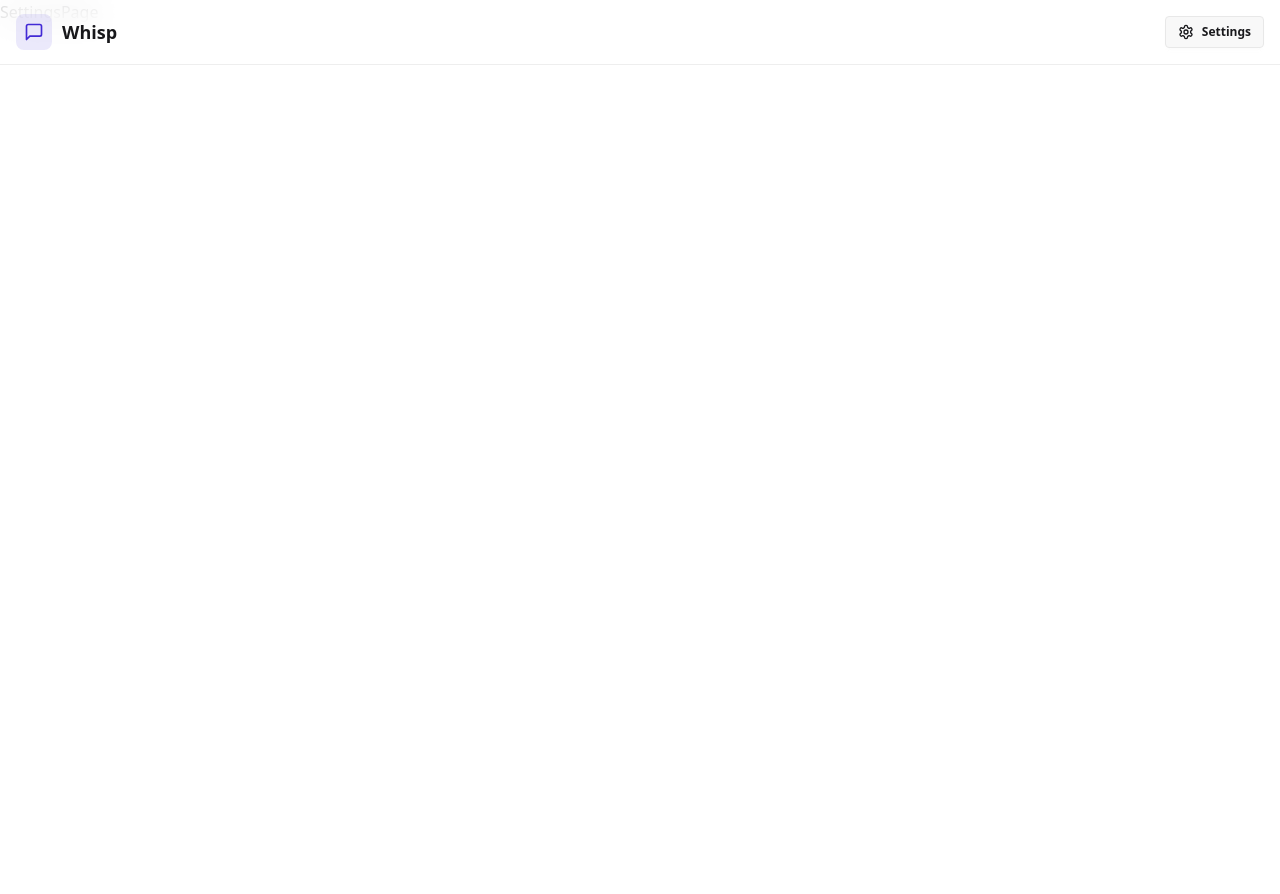
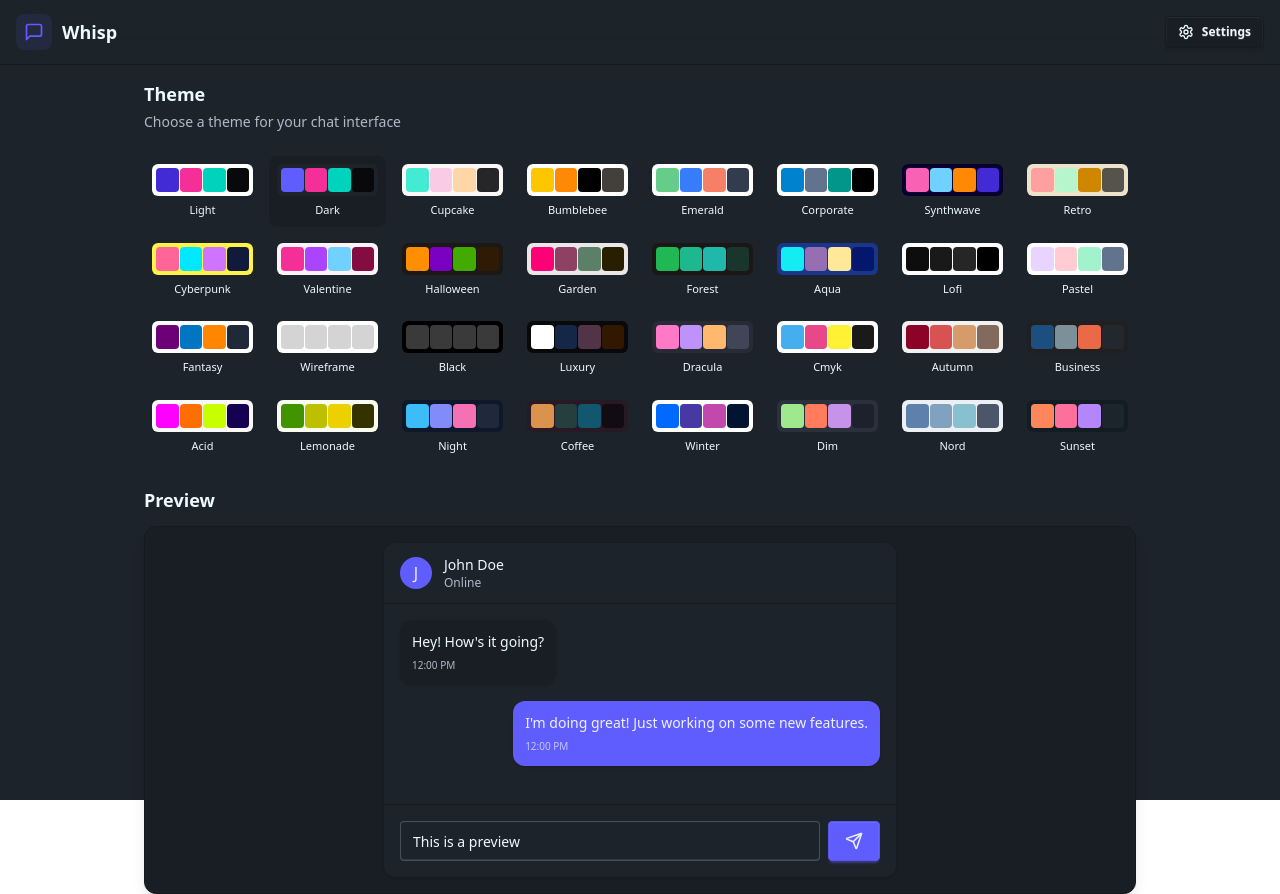
Before and after one commit to C-handan/whisp_app, a React (Vite) app in the folder frontend/: page /settings in a window 1280 px wide. Before the commit the page ends 800 px from the top, so only its background shows below. Built offline with nearby package versions, Linux system fonts and the light colour scheme; no server answers.

Commit message:
feat: settingsPage initiated, color palette added

```diff
--- a/frontend/src/App.jsx
+++ b/frontend/src/App.jsx
@@ -7,11 +7,13 @@
 import SettingsPage from "./pages/SettingsPage";
 import ProfilePage from "./pages/ProfilePage";
 import { useAuthStore } from "./store/useAuthStore";
+import { useThemeStore } from "./store/useThemeStore";
+
 import { Loader } from "lucide-react";
 import { Toaster } from "react-hot-toast";
 const App = () => {
   const { authUser, checkAuth, isCheckingAuth } = useAuthStore();
-
+  const { theme } = useThemeStore();
   useEffect(() => {
     checkAuth();
   }, [checkAuth]);
@@ -25,7 +27,7 @@
     );
   }
   return (
-    <div>
+    <div data-theme={theme}>
       <Navbar />
       <Routes>
         <Route
--- /dev/null
+++ b/frontend/src/constants/index.js
@@ -0,0 +1,34 @@
+export const THEMES = [
+  "light",
+  "dark",
+  "cupcake",
+  "bumblebee",
+  "emerald",
+  "corporate",
+  "synthwave",
+  "retro",
+  "cyberpunk",
+  "valentine",
+  "halloween",
+  "garden",
+  "forest",
+  "aqua",
+  "lofi",
+  "pastel",
+  "fantasy",
+  "wireframe",
+  "black",
+  "luxury",
+  "dracula",
+  "cmyk",
+  "autumn",
+  "business",
+  "acid",
+  "lemonade",
+  "night",
+  "coffee",
+  "winter",
+  "dim",
+  "nord",
+  "sunset",
+];
--- a/frontend/src/index.css
+++ b/frontend/src/index.css
@@ -1,2 +1,6 @@
 @import "tailwindcss";
 @plugin "daisyui";
+
+@plugin "daisyui" {
+  themes: all;
+}
--- a/frontend/src/pages/ProfilePage.jsx
+++ b/frontend/src/pages/ProfilePage.jsx
@@ -1,13 +1,108 @@
-import React from 'react'
-import { useAuthStore } from '../store/useAuthStore'
+import { useState } from "react";
+import { useAuthStore } from "../store/useAuthStore";
+import { Camera, User, Mail } from "lucide-react";
 const ProfilePage = () => {
-  const [authUser, isUpdatingProfile, updateProfile] = useAuthStore();
+  const { authUser, isUpdatingProfile, updateProfile } = useAuthStore();
+  const [selectedImage, setSelectedImage] = useState(null);
   const handleImageUpload = async (e) => {
+    const file = e.target.files[0];
+    if (!file) return;
 
-  }
+    const reader = new FileReader();
+    reader.readAsDataURL(file);
+    reader.onload = async () => {
+      const base64Image = reader.result;
+      setSelectedImage(base64Image);
+      await updateProfile({ profilePic: base64Image });
+    };
+  };
   return (
-    <div>ProfilePage</div>
-  )
-}
+    <div className="h-screen pt-20 ">
+      <div className="max-w-2xl mx-auto p-4 py-8">
+        <div className="bg-base-300 rounded-xl p-6 space-y-8 ">
+          <div className="text-center">
+            <h1 className="text-2xl font-semibold ">Profile</h1>
+            <p className="mt-2">Your profile information</p>
+          </div>
 
-export default ProfilePage
+          {/* avatar upload section */}
+          <div className="flex flex-col items-center gap-4">
+            <div className="relative">
+              <img
+                src={selectedImage || authUser.profilePic || "/avatar.png"}
+                alt="Profile"
+                className="size-32 rounded-full object-cover border-4 "
+              />
+              <label
+                htmlFor="avatar-upload"
+                className={`
+                  absolute bottom-0 right-0
+                  bg-base-content hover:scale-105
+                  p-2 rounded-full cursor-pointer
+                  transition-all duration-200
+                  ${
+                    isUpdatingProfile ? "animate-pulse pointer-events-none" : ""
+                  }
+                `}
+              >
+                <Camera className="w-5 h-5 text-base-200" />
+                <input
+                  type="file"
+                  id="avatar-upload"
+                  className="hidden"
+                  accept="image/*"
+                  onChange={handleImageUpload}
+                  disabled={isUpdatingProfile}
+                />
+              </label>
+            </div>
+            <p className="text-sm text-zinc-400">
+              {isUpdatingProfile
+                ? "Uploading..."
+                : "Click the camera icon to update your photo"}
+            </p>
+          </div>
+          {/* user info */}
+          <div className="space-y-6">
+            <div className="space-y-1.5">
+              <div className="text-sm text-zinc-400 flex items-center gap-2">
+                <User className="w-4 h-4" />
+                Full Name
+              </div>
+              <p className="px-4 py-2.5 bg-base-200 rounded-lg border">
+                {authUser?.fullName}
+              </p>
+            </div>
+
+            <div className="space-y-1.5">
+              <div className="text-sm text-zinc-400 flex items-center gap-2">
+                <Mail className="w-4 h-4" />
+                Email Address
+              </div>
+              <p className="px-4 py-2.5 bg-base-200 rounded-lg border">
+                {authUser?.email}
+              </p>
+            </div>
+          </div>
+
+          {/* additinal information */}
+          <div className="mt-6 bg-base-300 rounded-xl p-6">
+            <h2 className="text-lg font-medium  mb-4">Account Information</h2>
+            <div className="space-y-3 text-sm">
+              <div className="flex items-center justify-between py-2 border-b border-zinc-700">
+                <span>Member Since</span>
+                <span>{authUser.createdAt?.split("T")[0]}</span>
+              </div>
+              <div className="flex items-center justify-between py-2">
+                <span>Account Status</span>
+                <span className="text-green-500">Active</span>
+              </div>
+            </div>
+          </div>
+        </div>
+      </div>
+    </div>
+  );
+};
+
+export default ProfilePage;
--- a/frontend/src/pages/SettingsPage.jsx
+++ b/frontend/src/pages/SettingsPage.jsx
@@ -1,9 +1,135 @@
-import React from 'react'
+import { THEMES } from "../constants";
+import { useThemeStore } from "../store/useThemeStore";
+import { Send } from "lucide-react";
+
+const PREVIEW_MESSAGES = [
+  { id: 1, content: "Hey! How's it going?", isSent: false },
+  {
+    id: 2,
+    content: "I'm doing great! Just working on some new features.",
+    isSent: true,
+  },
+];
 
 const SettingsPage = () => {
+  const { theme, setTheme } = useThemeStore();
+
   return (
-    <div>SettingsPage</div>
-  )
-}
+    <div className="h-screen container mx-auto px-4 pt-20 max-w-5xl">
+      <div className="space-y-6">
+        <div className="flex flex-col gap-1">
+          <h2 className="text-lg font-semibold">Theme</h2>
+          <p className="text-sm text-base-content/70">
+            Choose a theme for your chat interface
+          </p>
+        </div>
 
-export default SettingsPage
+        <div className="grid grid-cols-4 sm:grid-cols-6 md:grid-cols-8 gap-2">
+          {THEMES.map((t) => (
+            <button
+              key={t}
+              className={`
+                group flex flex-col items-center gap-1.5 p-2 rounded-lg transition-colors
+                ${theme === t ? "bg-base-200" : "hover:bg-base-200/50"}
+              `}
+              onClick={() => setTheme(t)}
+            >
+              <div
+                className="relative h-8 w-full rounded-md overflow-hidden"
+                data-theme={t}
+              >
+                <div className="absolute inset-0 grid grid-cols-4 gap-px p-1">
+                  <div className="rounded bg-primary"></div>
+                  <div className="rounded bg-secondary"></div>
+                  <div className="rounded bg-accent"></div>
+                  <div className="rounded bg-neutral"></div>
+                </div>
+              </div>
+              <span className="text-[11px] font-medium truncate w-full text-center">
+                {t.charAt(0).toUpperCase() + t.slice(1)}
+              </span>
+            </button>
+          ))}
+        </div>
+
+        {/* Preview Section */}
+        <h3 className="text-lg font-semibold mb-3">Preview</h3>
+        <div className="rounded-xl border border-base-300 overflow-hidden bg-base-100 shadow-lg">
+          <div className="p-4 bg-base-200">
+            <div className="max-w-lg mx-auto">
+              {/* Mock Chat UI */}
+              <div className="bg-base-100 rounded-xl shadow-sm overflow-hidden">
+                {/* Chat Header */}
+                <div className="px-4 py-3 border-b border-base-300 bg-base-100">
+                  <div className="flex items-center gap-3">
+                    <div className="w-8 h-8 rounded-full bg-primary flex items-center justify-center text-primary-content font-medium">
+                      J
+                    </div>
+                    <div>
+                      <h3 className="font-medium text-sm">John Doe</h3>
+                      <p className="text-xs text-base-content/70">Online</p>
+                    </div>
+                  </div>
+                </div>
+
+                {/* Chat Messages */}
+                <div className="p-4 space-y-4 min-h-[200px] max-h-[200px] overflow-y-auto bg-base-100">
+                  {PREVIEW_MESSAGES.map((message) => (
+                    <div
+                      key={message.id}
+                      className={`flex ${
+                        message.isSent ? "justify-end" : "justify-start"
+                      }`}
+                    >
+                      <div
+                        className={`
+                          max-w-[80%] rounded-xl p-3 shadow-sm
+                          ${
+                            message.isSent
+                              ? "bg-primary text-primary-content"
+                              : "bg-base-200"
+                          }
+                        `}
+                      >
+                        <p className="text-sm">{message.content}</p>
+                        <p
+                          className={`
+                            text-[10px] mt-1.5
+                            ${
+                              message.isSent
+                                ? "text-primary-content/70"
+                                : "text-base-content/70"
+                            }
+                          `}
+                        >
+                          12:00 PM
+                        </p>
+                      </div>
+                    </div>
+                  ))}
+                </div>
+
+                {/* Chat Input */}
+                <div className="p-4 border-t border-base-300 bg-base-100">
+                  <div className="flex gap-2">
+                    <input
+                      type="text"
+                      className="input input-bordered flex-1 text-sm h-10"
+                      placeholder="Type a message..."
+                      value="This is a preview"
+                      readOnly
+                    />
+                    <button className="btn btn-primary h-10 min-h-0">
+                      <Send size={18} />
+                    </button>
+                  </div>
+                </div>
+              </div>
+            </div>
+          </div>
+        </div>
+      </div>
+    </div>
+  );
+};
+export default SettingsPage;
--- a/frontend/src/store/useAuthStore.js
+++ b/frontend/src/store/useAuthStore.js
@@ -57,5 +57,17 @@
     }
   },
 
-  updateProfile: async (data) => {},
+  updateProfile: async (data) => {
+    set({ isUpdatingProfile: true });
+    try {
+      const res = await axiosInstance.put("/auth/update-profile", data);
+      set({ authUser: res.data });
+      toast.success("Profile updated successfully");
+    } catch (error) {
+      console.log("Error in update Profile", error);
+      toast.error(error.response.data.message);
+    } finally {
+      set({ isUpdatingProfile: false });
+    }
+  },
 }));
--- /dev/null
+++ b/frontend/src/store/useThemeStore.js
@@ -0,0 +1,9 @@
+import {create} from "zustand";
+
+export const useThemeStore = create((set) => ({
+    theme: localStorage.getItem("chat-theme") || "dark",
+    setTheme: (theme) => {
+        localStorage.setItem("chat-theme", theme);
+        set({ theme });
+    },
+}));
--- a/frontend/vite.config.js
+++ b/frontend/vite.config.js
@@ -1,7 +1,6 @@
 import { defineConfig } from "vite";
 import react from "@vitejs/plugin-react";
 import tailwindcss from "@tailwindcss/vite";
-import daisyui from "daisyui";
 // https://vite.dev/config/
 export default defineConfig({
   plugins: [react(), tailwindcss()],
```
Also changed, not shown: frontend/public/avatar.png (renamed from frontend/public/user.png).
